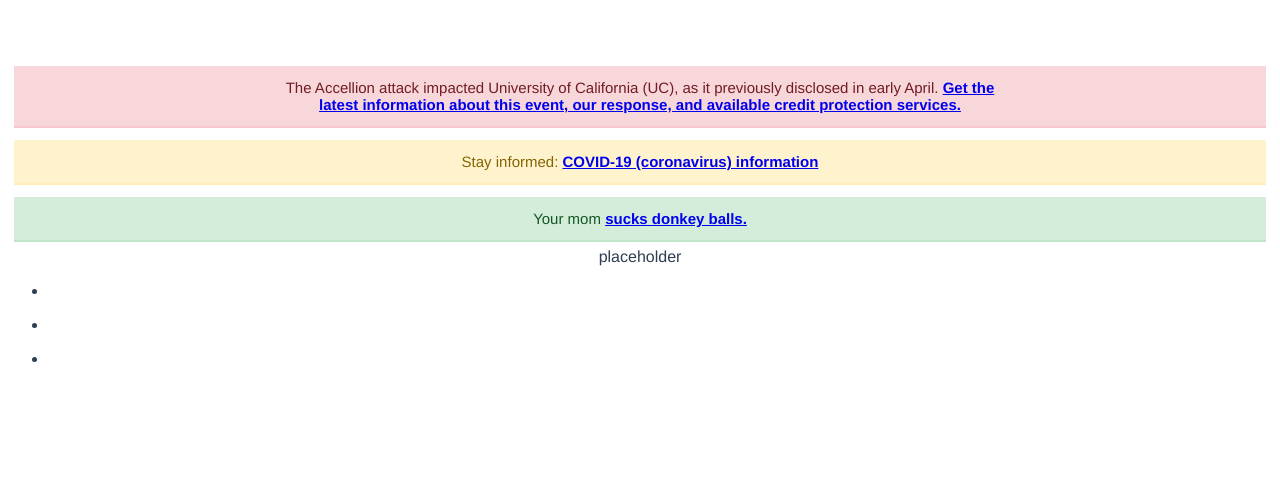
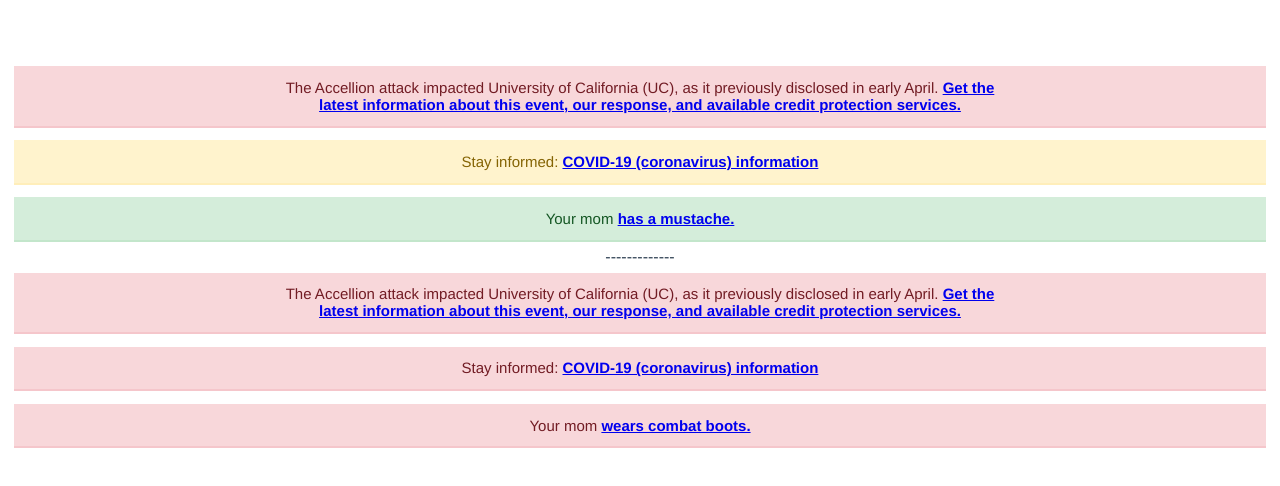
Before and after one commit to Herm71/vue-ucsc-component, a Vue app: page / in a window 1280 px wide. Shown: the top 486 px of the page. Built offline with nearby package versions, Linux system fonts and the light colour scheme.

Commit message:
chore: :zap: Finally figured out looping over JSON data

```diff
--- a/public/data.json
+++ b/public/data.json
@@ -15,7 +15,7 @@
     {
         "id": 3,
         "message": "Your mom",
-        "urlMessage": "weaars combat boots.",
+        "urlMessage": "wears combat boots.",
         "url": "https://recovery.ucsc.edu/",
         "class": "ribbon-notice"
     }
--- a/src/App.vue
+++ b/src/App.vue
@@ -1,6 +1,6 @@
 <template>
   <AlertBanner :items="items" />
-  <span>placeholder</span>
+  <span>-------------</span>
   <AlertTwo />
 </template>
 
@@ -36,7 +36,7 @@
       {
         id: 3,
         message: "Your mom",
-        urlMessage: "sucks donkey balls.",
+        urlMessage: "has a mustache.",
         url: "https://recovery.ucsc.edu/",
         class: "ribbon-notice",
       },
--- a/src/components/AlertTwo/AlertTwoInner.vue
+++ b/src/components/AlertTwo/AlertTwoInner.vue
@@ -1,17 +1,72 @@
 <template>
-
-  <ul>
-    <li
-    ><p>{{ mesage }}</p></li>
-  </ul>
+  <div class="ribbon-wrap">
+    <div class="ribbon ribbon-emergency" role="complementary">
+      <div class="inner">
+        {{ message }}
+        <a :href="url">{{ urlMessage }}</a>
+      </div>
+    </div>
+  </div>
 </template>
 
 <script>
 export default {
   name: "AlertTwoInner",
-  props: ["message"],
+  props: ["message", "urlMessage", "class", "url"],
   // props: {
   //   items: Array,
   // },
 };
 </script>
+<style scoped lang="scss">
+.ribbon-wrap {
+  padding: 0.35em;
+  text-align: center;
+  background-color: $white;
+  color: #666666;
+  font-size: 18px;
+}
+
+.ribbon {
+  padding: 0.85em 1em 0.85em 1em;
+  margin-bottom: 0;
+  background-color: $ribbon-background;
+  border-bottom: 2px solid $ribbon-border;
+  color: $ribbon-color;
+  font-size: 15px !important;
+  text-align: center;
+  p {
+    margin: 0.75em 0;
+  }
+  a {
+    font-weight: 600;
+    text-decoration: underline;
+  }
+  .inner {
+    max-width: 48em;
+    margin: 0 auto;
+  }
+}
+
+.ribbon-emergency {
+  background-color: $emergency-background;
+  border-color: $emergency-border;
+  color: $emergency-color;
+}
+.ribbon-alert {
+  background-color: $alert-background;
+  border-color: $alert-border;
+  color: $alert-color;
+}
+.ribbon-notice {
+  background-color: $notice-background;
+  border-color: $notice-border;
+  color: $notice-color;
+}
+
+@media screen and (min-width: 48em) {
+  .ribbon {
+    font-size: 24px;
+  }
+}
+</style>
```
